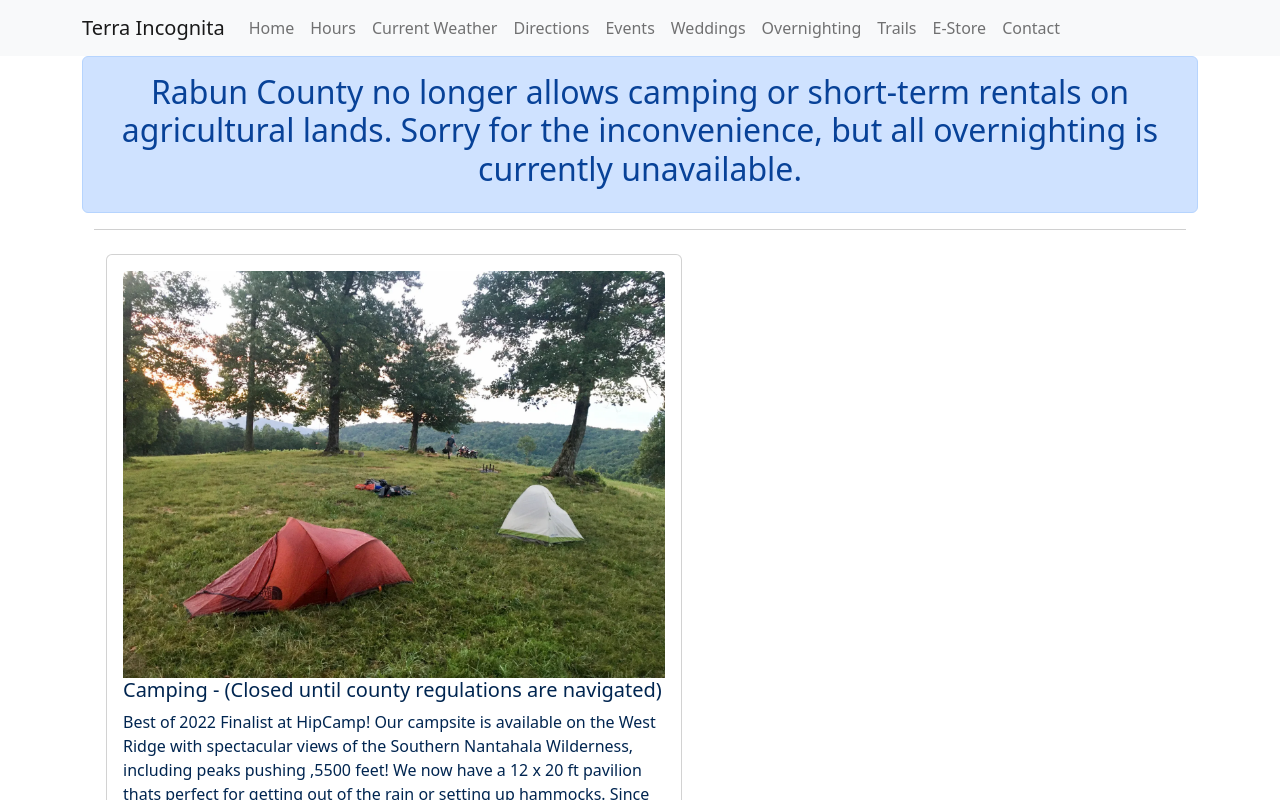
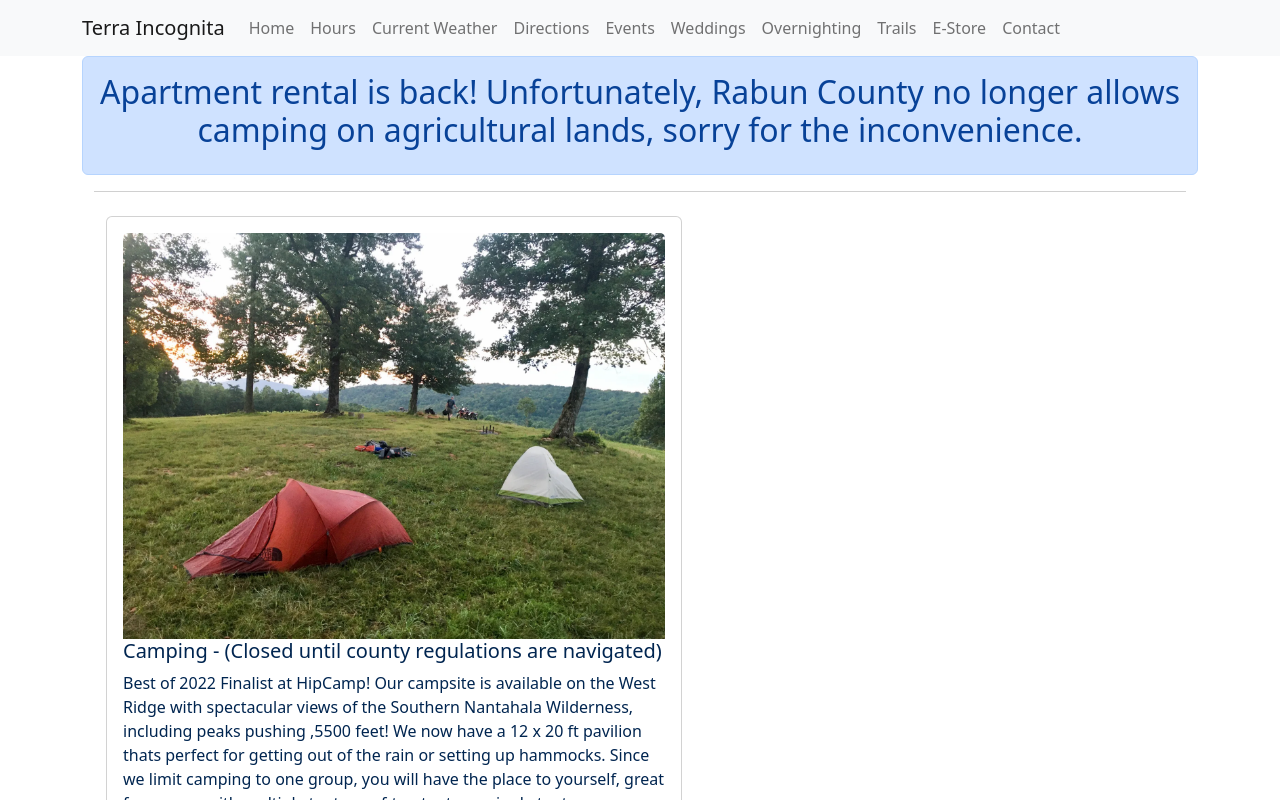
Before and after one commit to tors10e/terra, a React (Create React App) app: page /overnighting in a window 1280 px wide. Shown: the top 800 px of the page. Built offline with nearby package versions, Linux system fonts and the light colour scheme.

Commit message:
Fixed overnighting statment saying apartment is closed.

```diff
--- a/src/overnighting/overnighting.js
+++ b/src/overnighting/overnighting.js
@@ -14,8 +14,8 @@ import ReactGA from 'react-ga4';
 function Alerts() {
     ReactGA.send({ hitType: "pageview", page: "/overnighting", title: "Overnighting" });
    return(
-        <PrimaryAlert text='Rabun County no longer allows camping or short-term rentals on agricultural lands. Sorry for the
-        inconvenience, but all overnighting is currently unavailable.'/>
+        <PrimaryAlert text='Apartment rental is back! Unfortunately, Rabun County no longer allows camping on agricultural lands, sorry for the
+        inconvenience.'/>
     )
 };
 
```
